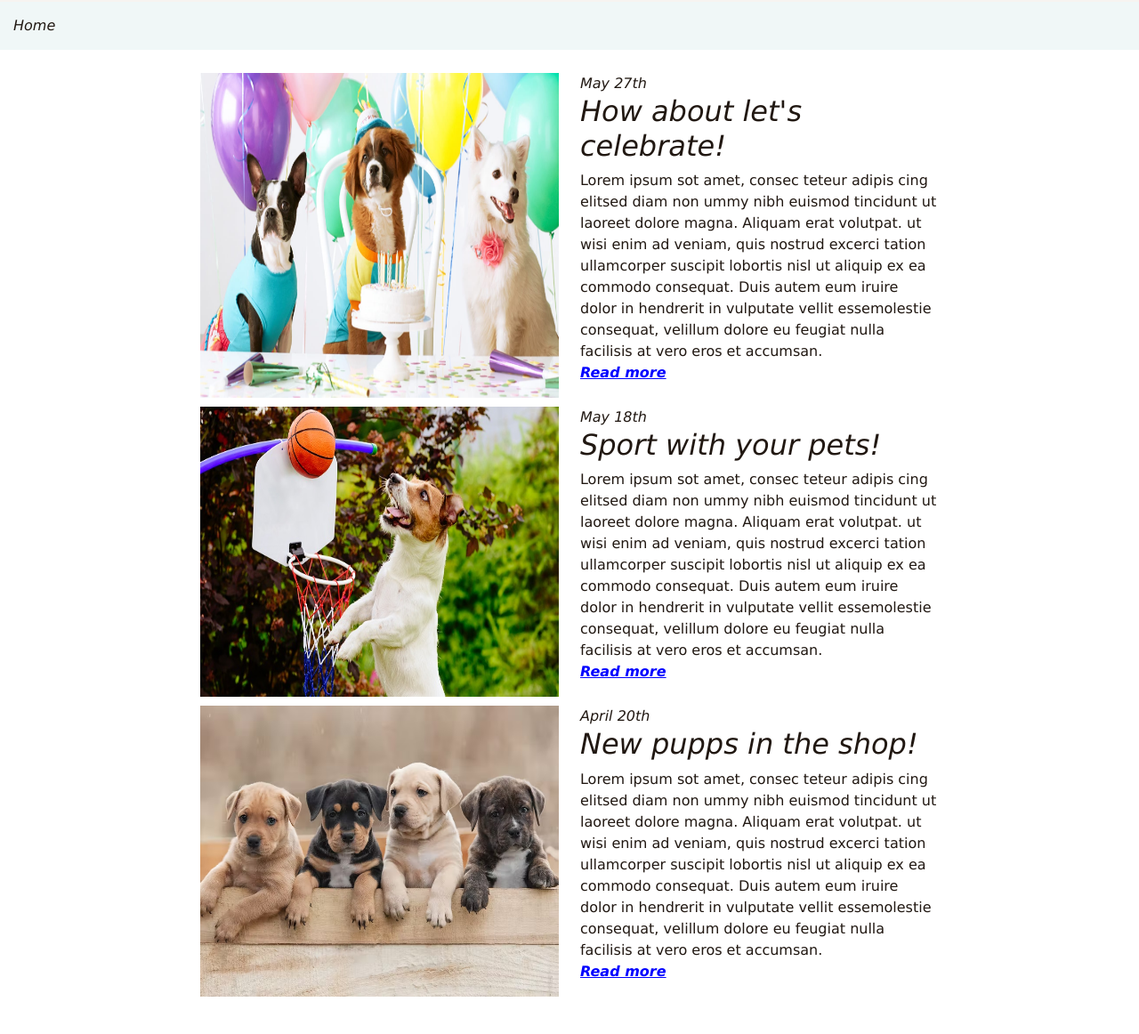
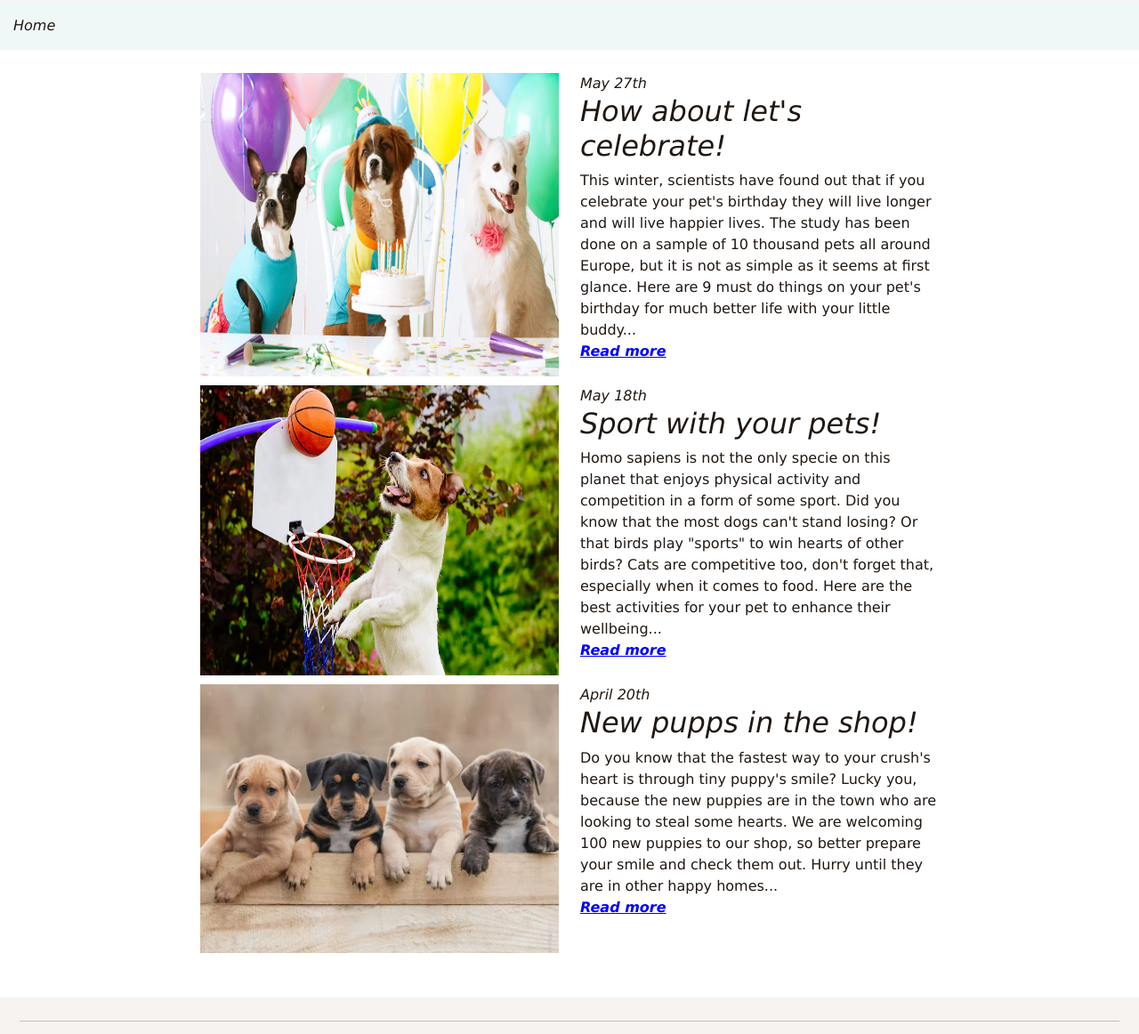
Before and after one commit to bericuros/PetStudenjak-Web-Design, a plain HTML site: page templates/index.html in a window 1280 px wide. Shown: the part 121-1283 px from the top of the page at 89% size. Drawn offline with nearby package versions, Linux system fonts and the light colour scheme.

Commit message:
text in index.html

```diff
--- a/templates/index.html
+++ b/templates/index.html
@@ -83,13 +83,13 @@
                 <span><i>May 27th</i></span>
                 <a href="#" class="link_dizajn_jedan"><i><h2>How about let's celebrate!</h2></i></a>
                 <p>
-                    Lorem ipsum sot amet, consec teteur adipis cing elitsed
-                    diam non ummy nibh euismod tincidunt ut laoreet dolore magna.
-                    Aliquam erat volutpat. ut wisi enim ad veniam, quis nostrud
-                    excerci tation ullamcorper suscipit lobortis nisl ut aliquip
-                    ex ea commodo consequat. Duis autem eum iruire dolor in hendrerit
-                    in vulputate vellit essemolestie consequat, velillum dolore eu
-                    feugiat nulla facilisis at vero eros et accumsan.
+                    This winter, scientists have found out that if you
+                    celebrate your pet's birthday they will live longer
+                    and will live happier lives. The study has been done
+                    on a sample of 10 thousand pets all around Europe,
+                    but it is not as simple as it seems at first glance.
+                    Here are 9 must do things on your pet's birthday for
+                    much better life with your little buddy...
                     <br/>
                     <a href="#" class="read_more">Read more</a>
                 </p>
@@ -102,13 +102,12 @@
                 <span><i>May 18th</i></span>
                 <a href="#" class="link_dizajn_jedan"><i><h2>Sport with your pets!</h2></i></a>
                 <p>
-                    Lorem ipsum sot amet, consec teteur adipis cing elitsed
-                    diam non ummy nibh euismod tincidunt ut laoreet dolore magna.
-                    Aliquam erat volutpat. ut wisi enim ad veniam, quis nostrud
-                    excerci tation ullamcorper suscipit lobortis nisl ut aliquip
-                    ex ea commodo consequat. Duis autem eum iruire dolor in hendrerit
-                    in vulputate vellit essemolestie consequat, velillum dolore eu
-                    feugiat nulla facilisis at vero eros et accumsan.
+                    Homo sapiens is not the only specie on this planet that enjoys
+                    physical activity and competition in a form of some sport.
+                    Did you know that the most dogs can't stand losing? Or that birds
+                    play "sports" to win hearts of other birds? Cats are competitive too,
+                    don't forget that, especially when it comes to food. Here are
+                    the best activities for your pet to enhance their wellbeing...
                     <br/>
                     <a href="#" class="read_more">Read more</a>
                 </p>
@@ -121,13 +120,11 @@
                 <span><i>April 20th</i></span>
                 <a href="#" class="link_dizajn_jedan"><i><h2>New pupps in the shop!</h2></i></a>
                 <p>
-                    Lorem ipsum sot amet, consec teteur adipis cing elitsed
-                    diam non ummy nibh euismod tincidunt ut laoreet dolore magna.
-                    Aliquam erat volutpat. ut wisi enim ad veniam, quis nostrud
-                    excerci tation ullamcorper suscipit lobortis nisl ut aliquip
-                    ex ea commodo consequat. Duis autem eum iruire dolor in hendrerit
-                    in vulputate vellit essemolestie consequat, velillum dolore eu
-                    feugiat nulla facilisis at vero eros et accumsan.
+                    Do you know that the fastest way to your crush's heart is through
+                    tiny puppy's smile? Lucky you, because the new puppies are in
+                    the town who are looking to steal some hearts. We are welcoming 100
+                    new puppies to our shop, so better prepare your smile and check them
+                    out. Hurry until they are in other happy homes...
                     <br/>
                     <a href="#" class="read_more">Read more</a>
                 </p>
```
